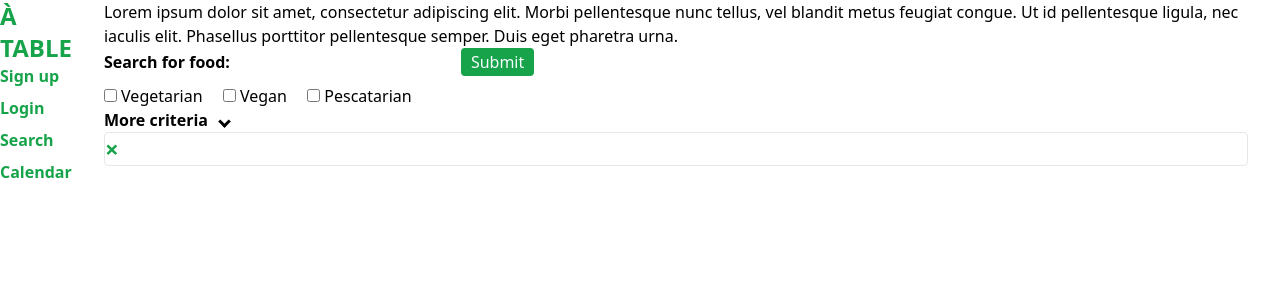
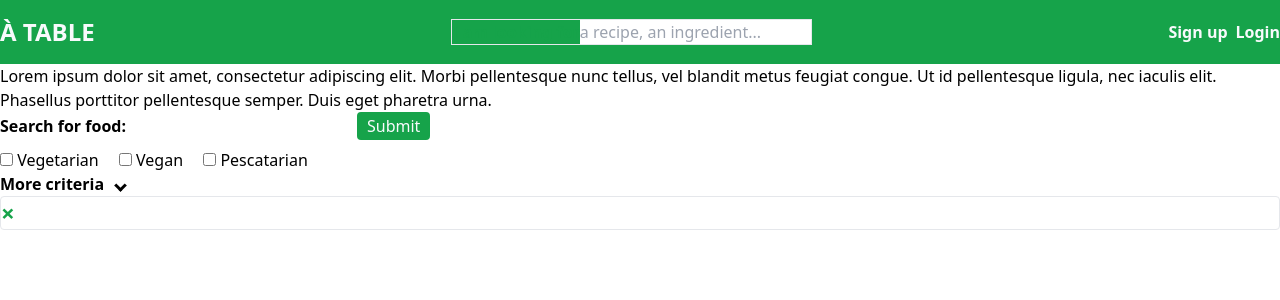
Before and after one commit to AxelBroeglin/a-table, a PHP site: page / in a window 1280 px wide. Shown: the top 300 px of the page. Run offline with PHP 8.4, Linux system fonts and the light colour scheme.

Commit message:
Update index.php

```diff
--- a/public/index.php
+++ b/public/index.php
@@ -9,51 +9,61 @@ error_reporting(E_ALL);
 <head>
   <meta charset="UTF-8">
   <meta name="viewport" content="width=device-width, initial-scale=1.0">
-  <title>Document</title>
+  <title>A table</title>
+  <meta name="description" content="With À table, find your recipes, plan your meals, make your life easier !"/>
   <link rel="stylesheet" href="./styles.css">
 </head>
-<body class="flex">
+<body class="">
 
-  <div class="h-screen w-2/12 border-r-2 border-slate-100"><!-- Header -->
-    <nav class="fixed flex flex-col text-green-600">
+<!-- Header -->
+    <div style="padding:15px 0 15px 0;" class="sticky top-0 z-40 text-slate-50 bg-green-600">
+      <div class="w-4/5 m-auto flex justify-between	items-center">
         <div>
-        <h1 class="font-bold p-8 uppercase text-2xl">
+          <h1 class="font-bold uppercase text-2xl">
             <a href="/">À table</a>
           </h1>
         </div>
-      <div>
-        <ul id="menu-connexion" class="flex flex-col text-lg font-bold pl-8">
+        <!-- Search and Calendar -->
+        <div class="bg-slate-50 flex grow items-center border-slate-100 border border-solid rounded-full m-1 p-3">
+          <span class="font-bold text-green-600">I am looking for</span>
+          <input type="search" placeholder="a recipe, an ingredient..." value="">
+          <button aria-label="Filtrer"></button>
+        </div>
+
+        <!--<div class="">
+          <ul id="menu" class="flex text-lg font-bold">
+            <li id="menu-search" data-menu="search" class="mr-2 cursor-pointer">Search</li>
+            <?php
+              if(isset($_SESSION["userid"])){
+            ?>
+            <li id="menu-calendar" data-menu="calendar" class="calendar-buttons cursor-pointer">Calendar</li>
+            <?php
+              }
+            ?>
+          </ul>
+        </div>End of Search and Calendar -->
+        <div><!-- Login and Sign in -->
+        <ul id="menu-connexion" class="flex text-lg font-bold">
 
           <?php
               if(isset($_SESSION["userid"])){
                 ?>
-          <li class="mb-2 cursor-pointer"><a href="#"><?php echo $_SESSION["useruid"];?></a></li>
-          <li class="mb-2 cursor-pointer"><a href="includes/logout.inc.php">Logout</a></li>
+            <li class="mr-2 cursor-pointer"><a href="#"><?php echo $_SESSION["useruid"];?></a></li>
+            <li class="cursor-pointer"><a href="includes/logout.inc.php">Logout</a></li>
             <?php
               } else {
                 ?>
-          <li id="user-sign-up" data-user="sign-up" class="mb-2 cursor-pointer">Sign up</li>
-          <li id="user-login" data-user="login" class="mb-2 cursor-pointer">Login</li>
+            <li id="user-sign-up" data-user="sign-up" class="mr-2 cursor-pointer">Sign up</li>
+            <li id="user-login" data-user="login" class="cursor-pointer">Login</li>
             <?php
               }
               ?>
-
           </ul>
+        </div><!-- Login and Sign in -->
       </div>
-      <div class="mt-4">
-        <ul id="menu" class="flex flex-col text-lg font-bold pl-8">
-          <li id="menu-search" data-menu="search" class="mb-2 cursor-pointer">Search</li>
-          <li id="menu-calendar" data-menu="calendar" class="calendar-buttons mb-2 cursor-pointer">Calendar</li>
-        </ul>
-      </div>
-    </nav>
     </div><!-- End of header -->
 
-  <div id="demo">
-
-  </div>
-
-  <main class="pt-8 px-8 w-10/12">
+  <main class="pt-8 w-4/5 m-auto"><!-- Main -->
     <p>Lorem ipsum dolor sit amet, consectetur adipiscing elit. Morbi pellentesque nunc tellus, vel blandit metus feugiat congue. Ut id pellentesque ligula, nec iaculis elit. Phasellus porttitor pellentesque semper. Duis eget pharetra urna.</p>
     <div id="content-container" class="pt-8">
       <!-- Search container -->
@@ -170,7 +180,7 @@ error_reporting(E_ALL);
 
       <!-- The Modal -->
       <div id="modal-window" class="modal hidden fixed z-50 pt-24 left-0 top-0 w-full h-full backdrop-blur-sm bg-slate-white/50 overflow-auto">
-      	<div class="w-4/5 bg-gray-50 m-auto p-10 rounded border border-inherit border-solid">
+      	<div id="modal-content-container" class="bg-gray-50 m-auto p-10 rounded border border-inherit border-solid">
           <span class="close-span text-green-600 float-right text-2xl font-bold hover:text-green-800 hover:cursor-pointer">&times;</span>
           <div id="modal-content"></div>
         </div>
@@ -181,7 +191,7 @@ error_reporting(E_ALL);
 
       </section><!-- End of calendar container -->
     </div>
-  </main>
+  </main><!-- End of Main -->
 <script type="text/javascript" src="script.js"></script>
 </body>
 </html>
```
Lines whose indentation alone changed are shown as unchanged.
